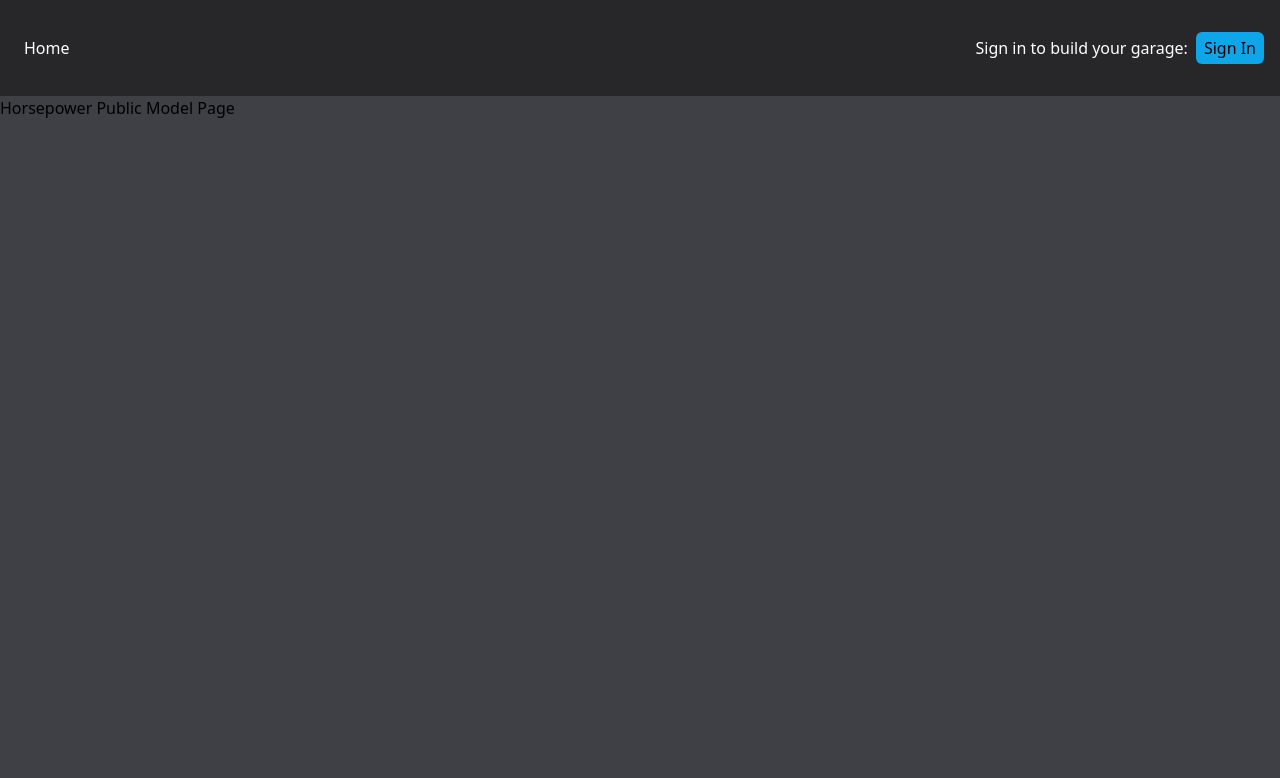
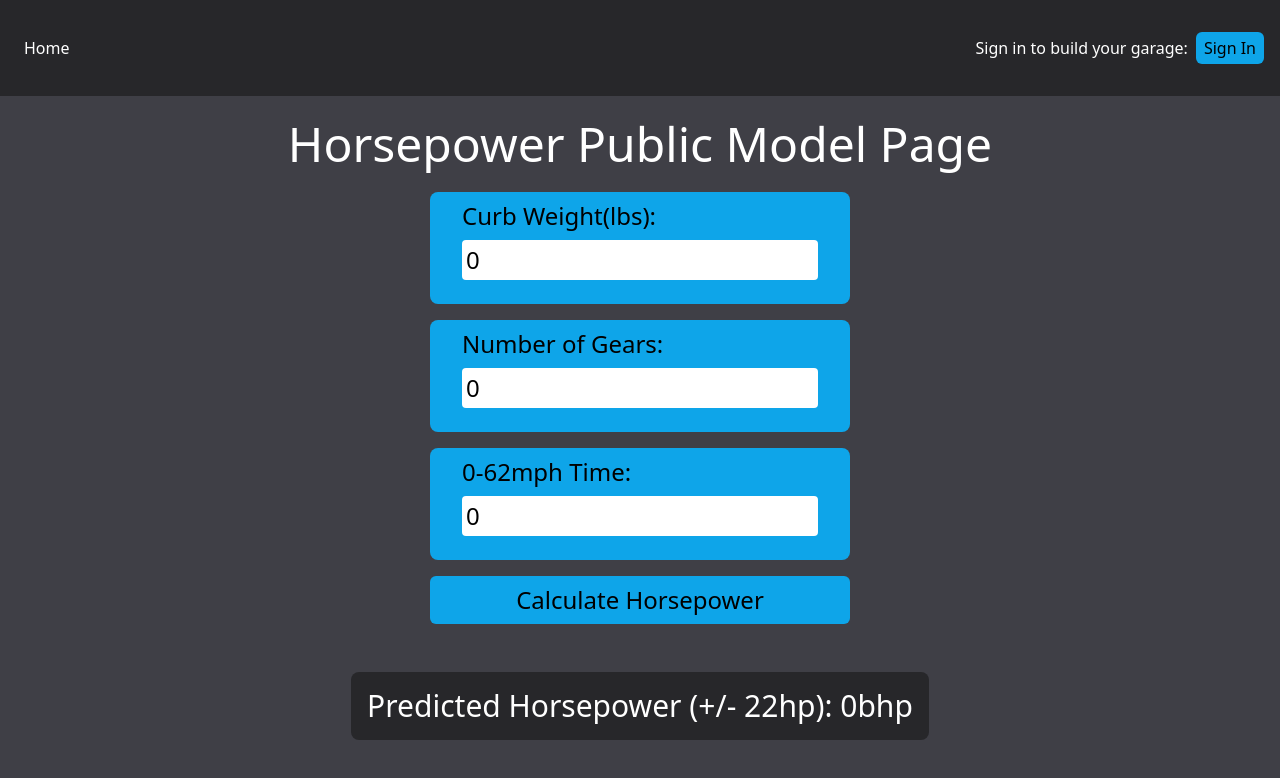
Before and after one commit to JDirkseGV/Dirkse-WebApp-Project-GarageBuddy, a Next.js app in the folder garage-buddy/: page /mygarage/horsepower in a window 1280 px wide. Shown: the top 778 px of the page. Built offline with nearby package versions, Linux system fonts and the light colour scheme; no server answers.

Commit message:
Got all public ml model predictors working

```diff
--- a/garage-buddy/app/mygarage/acceleration/page.tsx
+++ b/garage-buddy/app/mygarage/acceleration/page.tsx
@@ -40,22 +40,22 @@ export default function AccelerationPublic() {
             <form className="mb-6 flex flex-col" onSubmit={getAcceleration}>
                 <div className="bg-sky-500 px-8 rounded-lg mb-4">
                     <label htmlFor="weight" className="block text-2xl py-2">Curb Weight(lbs):</label>
-                    <input className="mb-6 rounded text-2xl p-1" type="number" min="0" id="weight" value={inputs.weight} onChange={(e) => setInputs({ ...inputs, weight: parseFloat(e.target.value) })} />
+                    <input className="mb-6 rounded text-2xl p-1" type="number" min="0" step="any" id="weight" value={inputs.weight} onChange={(e) => setInputs({ ...inputs, weight: parseFloat(e.target.value) })} />
                 </div>
                 <div className="bg-sky-500 px-8 rounded-lg mb-4">
                     <label htmlFor="horsepower" className="block text-2xl py-2">Horsepower:</label>
-                    <input className="mb-6 rounded text-2xl p-1" type="number" min="0" id="horsepower" value={inputs.hp} onChange={(e) => setInputs({ ...inputs, hp: parseFloat(e.target.value) })} />
+                    <input className="mb-6 rounded text-2xl p-1" type="number" min="0" step="any" id="horsepower" value={inputs.hp} onChange={(e) => setInputs({ ...inputs, hp: parseFloat(e.target.value) })} />
                 </div>
                 <div className="bg-sky-500 px-8 rounded-lg mb-4">
                     <label htmlFor="gears" className="block text-2xl py-2">Number of Gears:</label>
-                    <input className="mb-6 rounded text-2xl p-1" type="number" min="0" id="gears" value={inputs.gears} onChange={(e) => setInputs({ ...inputs, gears: parseFloat(e.target.value) })} />
+                    <input className="mb-6 rounded text-2xl p-1" type="number" min="0" step="any" id="gears" value={inputs.gears} onChange={(e) => setInputs({ ...inputs, gears: parseFloat(e.target.value) })} />
                 </div>
 
                 <button className="mb-6 rounded-md text-2xl bg-sky-500 p-2" type="submit">Calculate Acceleration</button>
             </form>
 
             <div className="bg-zinc-800 rounded-lg p-4">
-                <p className="text-white text-3xl">Predicted 0-62mph: {Number((modelPrediction.prediction).toFixed(2))}</p>
+                <p className="text-white text-3xl">Predicted 0-62mph: {Number((modelPrediction.prediction).toFixed(2))} seconds</p>
             </div>
 
 
--- a/garage-buddy/app/mygarage/horsepower/page.tsx
+++ b/garage-buddy/app/mygarage/horsepower/page.tsx
@@ -1,14 +1,62 @@
 'use client'
+
+import { FormEvent, useState } from "react"
 
 export default function HorsepowerPublic() {
 
+    const [inputs, setInputs] = useState({
+        weight: 0,
+        gears: 0,
+        accTime: 0
+    })
+
+    const [modelPrediction, setPrediction] = useState({
+        prediction: 0
+    })
+
+    const getHorsepower = async (e: FormEvent<HTMLFormElement>) => {
+        e.preventDefault()
+        try {
+
+            const response = await fetch('http://localhost:8000/hp', {
+                method: 'POST',
+                headers: {
+                    'Content-Type': 'application/json'
+                },
+                body: JSON.stringify(inputs)
+            })
+            const hpPrediction = await response.json()
+            setPrediction({ ...modelPrediction, prediction: hpPrediction.prediction })
+        }
+        catch (error) {
+            console.log("error : " + error)
+        }
+
+    }
+
     return (
-        <div>
-            <p>Horsepower Public Model Page</p>
-            <p></p>
-            <p></p>
-            <p></p>
+        <div className="flex flex-col items-center mt-6">
+            <h1 className="text-5xl text-white mb-6">Horsepower Public Model Page</h1>
+            <form className="mb-6 flex flex-col" onSubmit={getHorsepower}>
+                <div className="bg-sky-500 px-8 rounded-lg mb-4">
+                    <label htmlFor="weight" className="block text-2xl py-2">Curb Weight(lbs):</label>
+                    <input className="mb-6 rounded text-2xl p-1" type="number" min="0" step="any" id="weight" value={inputs.weight} onChange={(e) => setInputs({ ...inputs, weight: parseFloat(e.target.value) })} />
+                </div>
+                <div className="bg-sky-500 px-8 rounded-lg mb-4">
+                    <label htmlFor="gears" className="block text-2xl py-2">Number of Gears:</label>
+                    <input className="mb-6 rounded text-2xl p-1" type="number" min="0" step="any" id="gears" value={inputs.gears} onChange={(e) => setInputs({ ...inputs, gears: parseFloat(e.target.value) })} />
+                </div>
+                <div className="bg-sky-500 px-8 rounded-lg mb-4">
+                    <label htmlFor="accTime" className="block text-2xl py-2">0-62mph Time:</label>
+                    <input className="mb-6 rounded text-2xl p-1" type="number" min="0" step="any" id="accTime" value={inputs.accTime} onChange={(e) => setInputs({ ...inputs, accTime: parseFloat(e.target.value) })} />
+                </div>
 
+                <button className="mb-6 rounded-md text-2xl bg-sky-500 p-2" type="submit">Calculate Horsepower</button>
+            </form>
+
+            <div className="bg-zinc-800 rounded-lg p-4">
+                <p className="text-white text-3xl">Predicted Horsepower (+/- 22hp): {Number((modelPrediction.prediction).toFixed(2))}bhp</p>
+            </div>
 
 
         </div>
--- a/garage-buddy/app/mygarage/weight/page.tsx
+++ b/garage-buddy/app/mygarage/weight/page.tsx
@@ -1,12 +1,65 @@
 'use client'
 
+import { FormEvent, useState } from "react"
+
 export default function WeightPublic() {
+
+  const [inputs, setInputs] = useState({
+    hp: 0,
+    gears: 0,
+    accTime: 0
+  })
+
+  const [modelPrediction, setPrediction] = useState({
+    prediction: 0
+  })
+
+  const getWeight = async (e: FormEvent<HTMLFormElement>) => {
+    e.preventDefault()
+    try {
+
+      const response = await fetch('http://localhost:8000/weight', {
+        method: 'POST',
+        headers: {
+          'Content-Type': 'application/json'
+        },
+        body: JSON.stringify(inputs)
+      })
+      const weightPrediction = await response.json()
+      setPrediction({ ...modelPrediction, prediction: weightPrediction.prediction })
+    }
+    catch (error) {
+      console.log("error : " + error)
+    }
+
+  }
+
   return (
-    <div>
-          <p>Weight public model page</p>
-          <p></p>
-          <p></p>
-          <p></p>
+    <div className="flex flex-col items-center mt-6">
+      <h1 className="text-5xl text-white mb-6">Weight Predictor Public Model Page</h1>
+      <form className="mb-6 flex flex-col" onSubmit={getWeight}>
+        <div className="bg-sky-500 px-8 rounded-lg mb-4">
+          <label htmlFor="hp" className="block text-2xl py-2">Horsepower:</label>
+          <input className="mb-6 rounded text-2xl p-1" type="number" min="0" step="any" id="hp" value={inputs.hp} onChange={(e) => setInputs({ ...inputs, hp: parseFloat(e.target.value) })} />
+        </div>
+        <div className="bg-sky-500 px-8 rounded-lg mb-4">
+          <label htmlFor="gears" className="block text-2xl py-2">Number of Gears:</label>
+          <input className="mb-6 rounded text-2xl p-1" type="number" min="0" step="any" id="gears" value={inputs.gears} onChange={(e) => setInputs({ ...inputs, gears: parseFloat(e.target.value) })} />
+        </div>
+        <div className="bg-sky-500 px-8 rounded-lg mb-4">
+          <label htmlFor="accTime" className="block text-2xl py-2">0-62mph Time:</label>
+          <input className="mb-6 rounded text-2xl p-1" type="number" min="0" step="any" id="accTime" value={inputs.accTime} onChange={(e) => setInputs({ ...inputs, accTime: parseFloat(e.target.value) })} />
+        </div>
+
+        <button className="mb-6 rounded-md text-2xl bg-sky-500 p-2" type="submit">Calculate Weight</button>
+      </form>
+
+      <div className="bg-zinc-800 rounded-lg p-4">
+        <p className="text-white text-3xl">Predicted Weight (+/- 286lbs): {Number((modelPrediction.prediction).toFixed(2))}lbs</p>
+      </div>
+
+
     </div>
+
   )
 }
```
